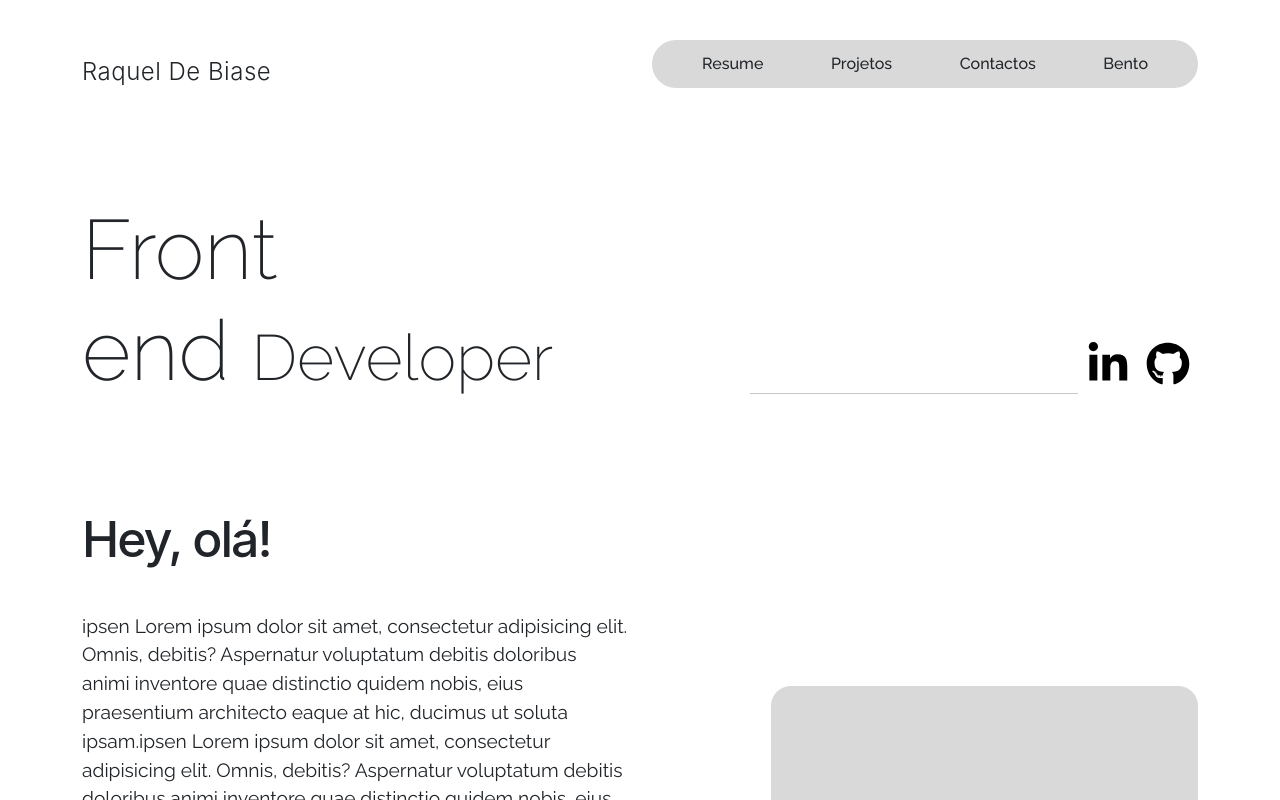
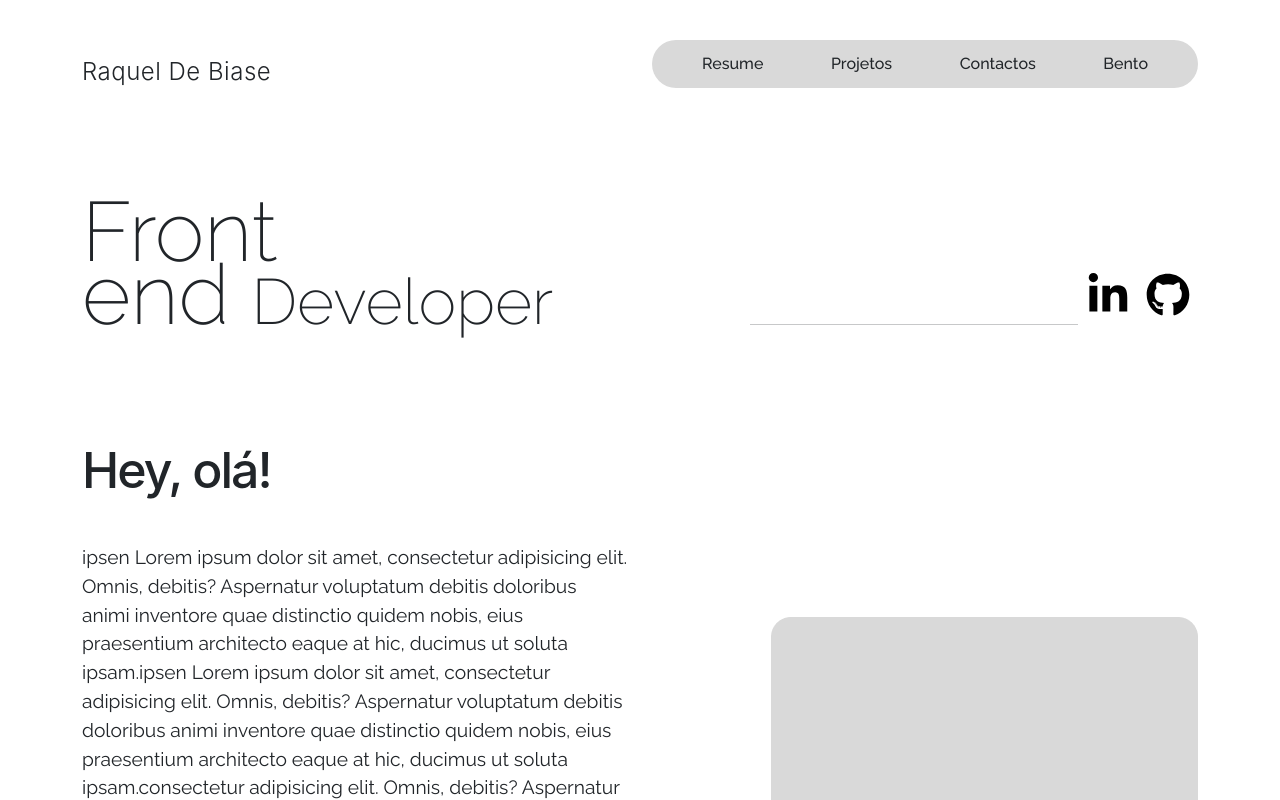
Before and after one commit to raqueldebiase/MeuWebsite, an Angular app: page / in a window 1280 px wide. Shown: the top 800 px of the page. Built offline with nearby package versions, Linux system fonts and the light colour scheme.

Commit message:
fix line-height titulo

```diff
--- a/src/app/content/content.component.css
+++ b/src/app/content/content.component.css
@@ -1,7 +1,8 @@
 .apresentacao h2{
   font-size: 84px;
   font-family: 'Raleway', sans-serif;
-  font-weight: 200
+  font-weight: 200;
+  line-height: 75%;
 }
 
 .social-medias ul{
```
